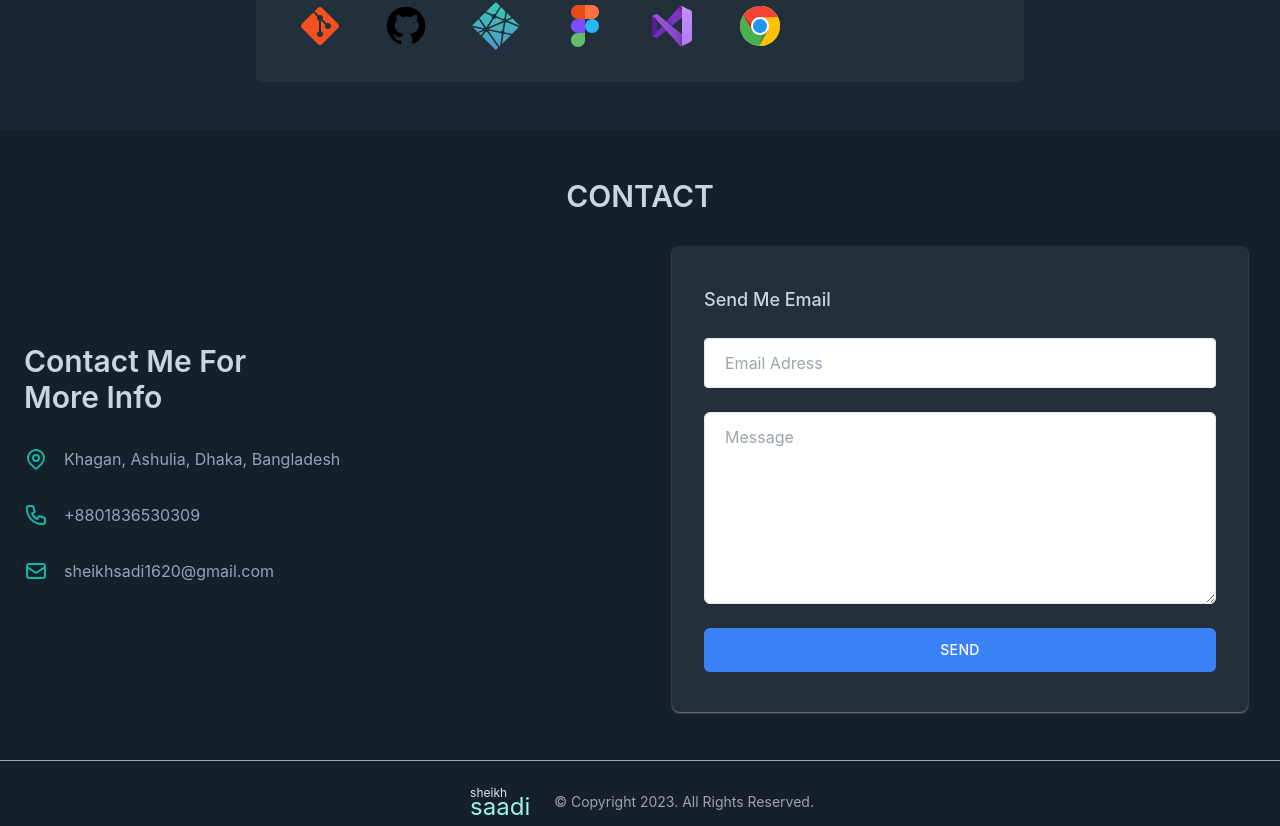
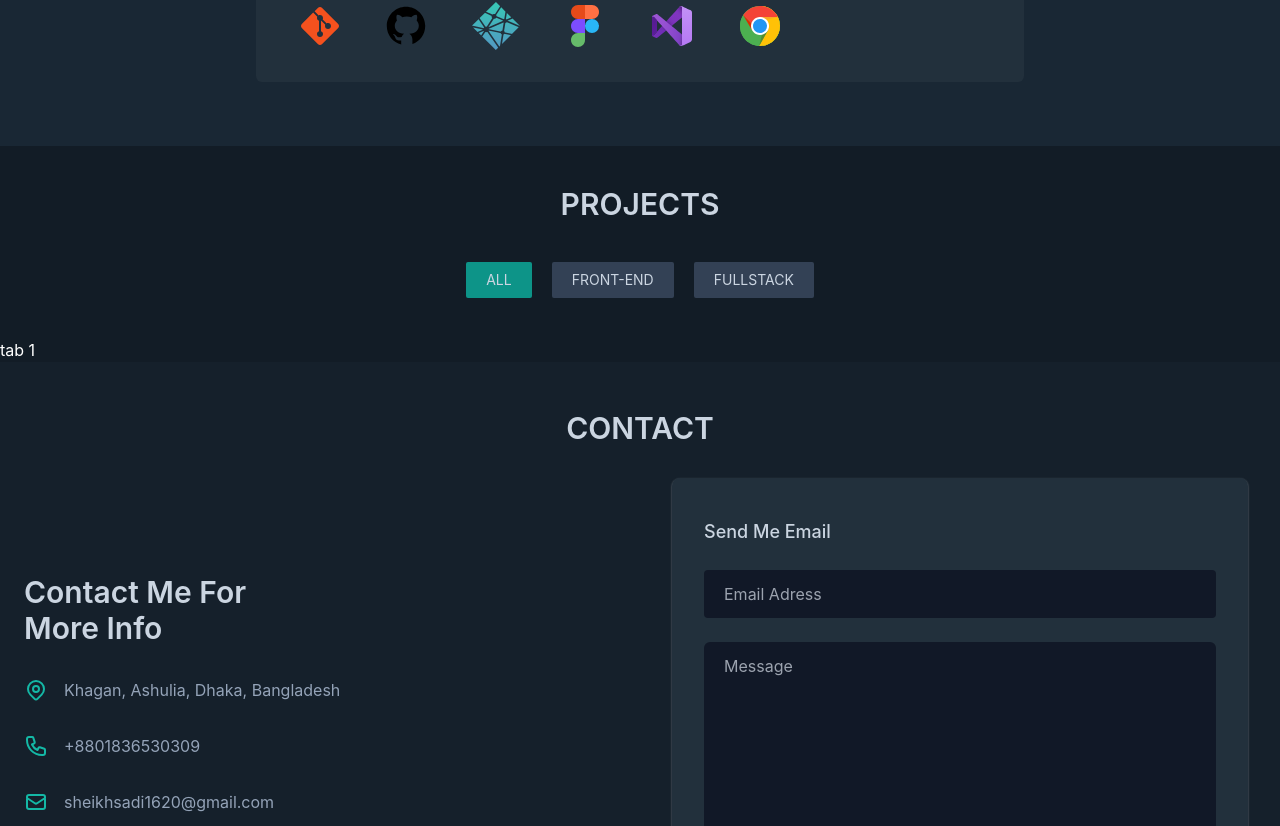
Before and after one commit to saadi001/portfolio-with-react, a React (Create React App) app: page / in a window 1280 px wide. Shown: the part 1754-2580 px from the top of the page. Built offline with nearby package versions, Linux system fonts and the light colour scheme.

Commit message:
tabs option of projects implemented

```diff
--- a/src/App.css
+++ b/src/App.css
@@ -1,38 +1,5 @@
-.App {
-  text-align: center;
+*, ::before, ::after{
+  box-sizing: border-box;
+  margin: 0;
+  padding: 0;
 }
-
-.App-logo {
-  height: 40vmin;
-  pointer-events: none;
-}
-
-@media (prefers-reduced-motion: no-preference) {
-  .App-logo {
-    animation: App-logo-spin infinite 20s linear;
-  }
-}
-
-.App-header {
-  background-color: #282c34;
-  min-height: 100vh;
-  display: flex;
-  flex-direction: column;
-  align-items: center;
-  justify-content: center;
-  font-size: calc(10px + 2vmin);
-  color: white;
-}
-
-.App-link {
-  color: #61dafb;
-}
-
-@keyframes App-logo-spin {
-  from {
-    transform: rotate(0deg);
-  }
-  to {
-    transform: rotate(360deg);
-  }
-}
--- a/src/App.js
+++ b/src/App.js
@@ -10,7 +10,7 @@ function App() {
     }
   ])
   return (
-    <div className="">
+    <div className="app">
       <RouterProvider router={router}></RouterProvider>
 
     </div>
--- a/src/pages/About/About.js
+++ b/src/pages/About/About.js
@@ -30,7 +30,7 @@ import netlify from '../../assset/icons/icons8-netlify-a-cloud-computing-company
 
 const About = () => {
      return (
-          <div id='about' className='bg-[#192734] pb-12'>
+          <div id='about' className='bg-[#192734] pb-16'>
                <h4 className='text-3xl text-center text-slate-300 py-10 uppercase font-semibold'>About</h4>
                <div className='max-w-3xl md:mx-auto bg-[#22303C] relative rounded-md text-center mt-20 mx-3'>
                     <div className="avatar ">
--- a/src/pages/Contact/Contact.js
+++ b/src/pages/Contact/Contact.js
@@ -4,7 +4,7 @@ import { Link } from 'react-router-dom';
 const Contact = () => {
      return (
           <div>
-               <section className="bg-[#15202B]">
+               <section id='contact' className="bg-[#15202B]">
                     <div className="container px-6 py-12 mx-auto">
                          <h3 className='text-slate-300 text-3xl uppercase text-center font-semibold hidden md:block'>Contact</h3>
                          <div className="lg:flex lg:items-center lg:-mx-6">
@@ -53,12 +53,12 @@ const Contact = () => {
 
                                              <div className="flex-1 mt-6">
                                                   {/* <label className="block mb-2 text-sm text-gray-600 dark:text-gray-200">Email address</label> */}
-                                                  <input type="email" placeholder="Email Adress" className="block w-full px-5 py-3 mt-2 text-gray-700 placeholder-gray-400 bg-white border border-gray-200 rounded dark:placeholder-gray-600 dark:bg-gray-900 dark:text-gray-300 dark:border-gray-700 focus:border-teal-400 dark:focus:border-blue-400 focus:ring-teal-400 focus:outline-none focus:ring focus:ring-opacity-40" />
+                                                  <input type="email" placeholder="Email Adress" className="block w-full px-5 py-3 mt-2 text-gray-700 placeholder-gray-400 bg-gray-900 border border-none rounded dark:placeholder-gray-600 dark:bg-gray-900 dark:text-gray-300 dark:border-gray-700 focus:border-teal-400 dark:focus:border-blue-400 focus:ring-teal-400 focus:outline-none focus:ring focus:ring-opacity-40" />
                                              </div>
 
                                              <div className="w-full mt-6">
                                                   {/* <label className="block mb-2 text-sm text-gray-600 dark:text-gray-200">Message</label> */}
-                                                  <textarea className="block w-full h-32 px-5 py-3 mt-2 text-gray-700 placeholder-gray-400 bg-white border border-gray-200 rounded-md md:h-48 dark:placeholder-gray-600 dark:bg-gray-900 dark:text-gray-300 dark:border-gray-700 focus:border-teal-400 dark:focus:border-blue-400 focus:ring-teal-400 focus:outline-none focus:ring focus:ring-opacity-40" placeholder="Message"></textarea>
+                                                  <textarea className="block w-full h-32 px-5 py-3 mt-2 text-gray-700 placeholder-gray-400 bg-gray-900 border-none rounded-md md:h-48 dark:placeholder-gray-600 dark:bg-gray-900 dark:text-gray-300 dark:border-gray-700 focus:border-teal-400 dark:focus:border-blue-400 focus:ring-teal-400 focus:outline-none focus:ring focus:ring-opacity-40" placeholder="Message"></textarea>
                                              </div>
 
                                              <button className="w-full px-6 py-3 mt-6 text-sm font-medium tracking-wide text-white transition-colors duration-300 transform bg-blue-500 rounded-md hover:bg-blue-400 focus:outline-none focus:ring focus:ring-blue-300 focus:ring-opacity-50 uppercase">
@@ -69,7 +69,7 @@ const Contact = () => {
                               </div>
                          </div>
                     </div>
-                    <div className='container mx-auto h-[1px] border-b-[1px] border-slate-400'>
+                    <div className='container md:mx-auto h-[1px] border-b-[1px] border-slate-400 mx-4 '>
 
                     </div>
                     {/* footer  */}
--- a/src/pages/Home/Home.js
+++ b/src/pages/Home/Home.js
@@ -15,7 +15,7 @@ const Home = () => {
                     </div>
                </div>
                <About></About>
-               {/* <Projects></Projects> */}
+               <Projects></Projects>
                <Contact></Contact>
           </div>
      );
--- a/src/pages/Navbar2/Navbar2.js
+++ b/src/pages/Navbar2/Navbar2.js
@@ -3,16 +3,16 @@ import { Link } from 'react-router-dom';
 
 const Navbar2 = () => {
      const menuItems = <>
-          <li><a className=''>Home</a></li>
+          <li><a href='#home' className=''>Home</a></li>
           <li><a href='#about'>About</a></li>
-          <li><a className='mr-3'>Projects</a></li>
+          <li><a href='#project' className='mr-3'>Projects</a></li>
           {/* <li><a>Contact</a></li> */}
-          <li><p className='bg-teal-400 text-slate-600'>Contact Me</p></li>
+          <li><a href='#contact' className='bg-teal-400 text-slate-600'>Contact Me</a></li>
 
      </>
      return (
           <div>
-              <div className="navbar">
+              <div id='home' className="navbar">
                     <div className="navbar-start">
                          <div className="dropdown">
                               <label tabIndex={0} className="btn btn-ghost lg:hidden">
--- a/src/pages/Projects/Projects.js
+++ b/src/pages/Projects/Projects.js
@@ -1,9 +1,31 @@
-import React from 'react';
+import React, { useState } from 'react';
 
 const Projects = () => {
+     const [toggleState, setToggleState] = useState(1);
+
+     const toggleTab = (index) =>{
+          console.log(index)
+          setToggleState(index)
+     }
+
+
      return (
-          <div>
-               this is project section
+          <div id='project' className='bg-[#121c26]'>
+               <div className='container mx-auto '>
+                    <h3 className='text-3xl text-slate-300 font-semibold text-center uppercase py-10'>Projects</h3>
+                    <div className=''>
+                         <div className='flex justify-center gap-5 text-slate-300 uppercase text-sm'>
+                              <div onClick={()=>toggleTab(1)} className={`${toggleState === 1 ? 'bg-teal-600' : 'bg-slate-700'} px-5 py-2 cursor-pointer rounded-sm`}>All</div>
+                              <div onClick={()=>toggleTab(2)} className={`${toggleState === 2 ? 'bg-teal-600' : 'bg-slate-700'} px-5 py-2 cursor-pointer rounded-sm`}>Front-End</div>
+                              <div onClick={()=>toggleTab(3)} className={`${toggleState === 3 ? 'bg-teal-600' : 'bg-slate-700'} px-5 py-2 cursor-pointer rounded-sm`}>FullStack</div>
+                         </div>
+                         <div className='content-tabs mt-10 flex-grow text-white'>
+                              <div  className={toggleState===1 ? 'block' : 'hidden'}>tab 1</div>
+                              <div className={toggleState===2 ? 'block' : 'hidden'}>tab 2</div>
+                              <div className={toggleState===3 ? 'block' : 'hidden'}>tab 3</div>
+                         </div>
+                    </div>
+               </div>
           </div>
      );
 };
```
